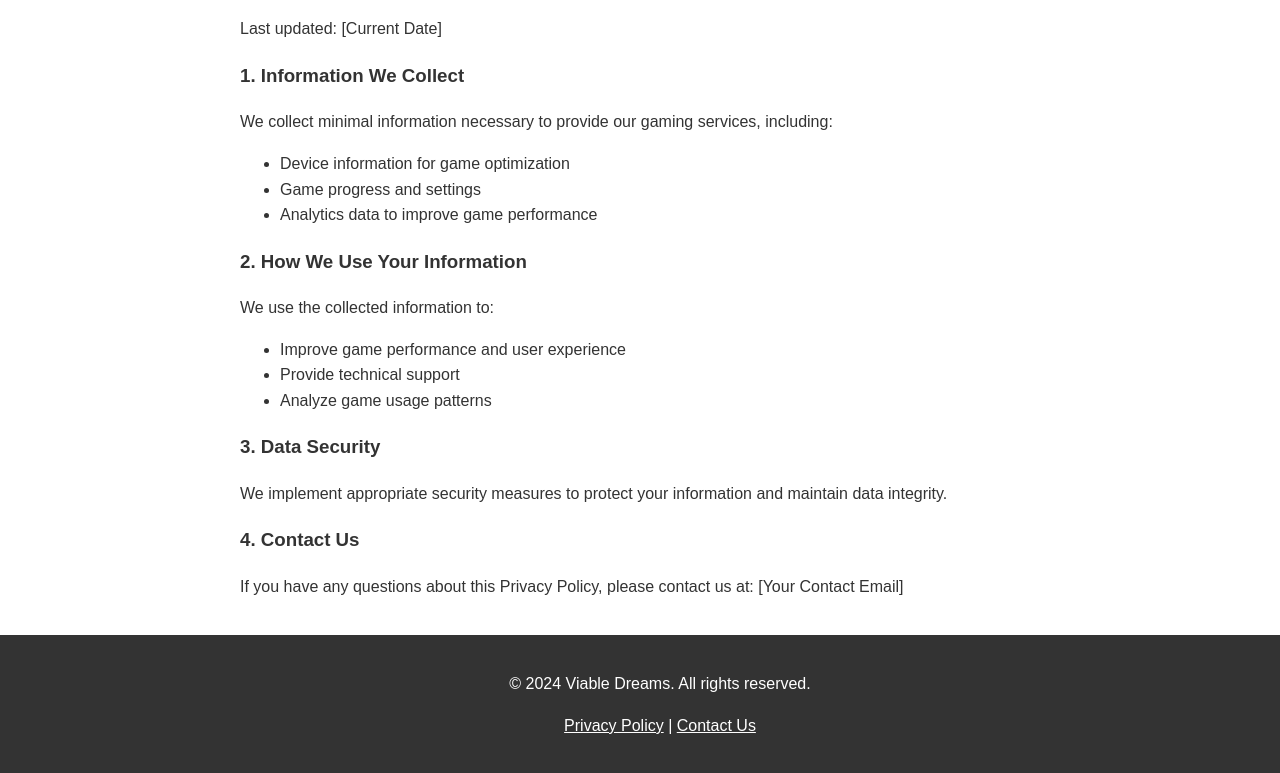
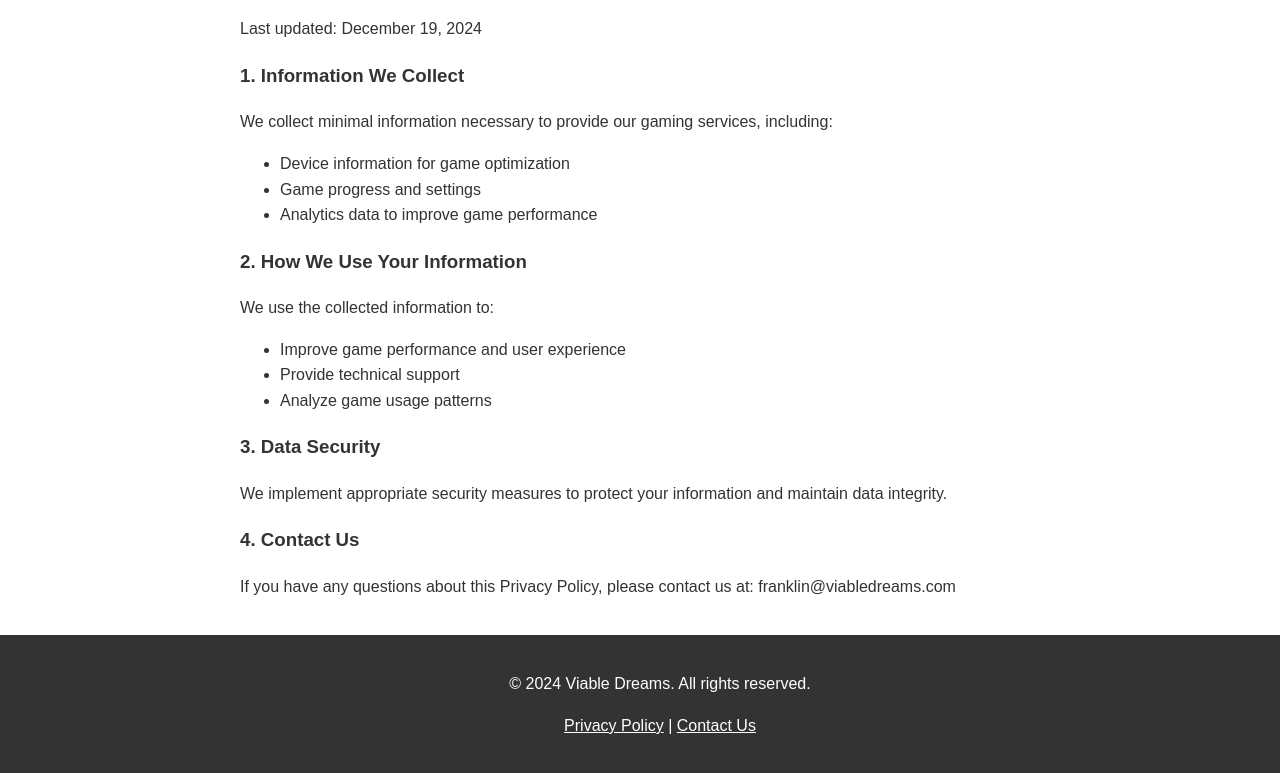
Before and after one commit to imperthedragon/Viable-Dreams, a plain HTML site: page privacy.html in a window 1280 px wide. Shown: the part 379-1152 px from the top of the page. Drawn offline with Linux system fonts and the light colour scheme.

Commit message:
Update privacy.html

```diff
--- a/privacy.html
+++ b/privacy.html
@@ -24,7 +24,7 @@
 
     <div class="content">
         <h2>Privacy Policy</h2>
-        <p>Last updated: [Current Date]</p>
+        <p>Last updated: December 19, 2024 </p>
 
         <h3>1. Information We Collect</h3>
         <p>We collect minimal information necessary to provide our gaming services, including:</p>
@@ -46,7 +46,7 @@
         <p>We implement appropriate security measures to protect your information and maintain data integrity.</p>
 
         <h3>4. Contact Us</h3>
-        <p>If you have any questions about this Privacy Policy, please contact us at: [Your Contact Email]</p>
+        <p>If you have any questions about this Privacy Policy, please contact us at: franklin@viabledreams.com</p>
     </div>
 
     <footer class="footer">
```
